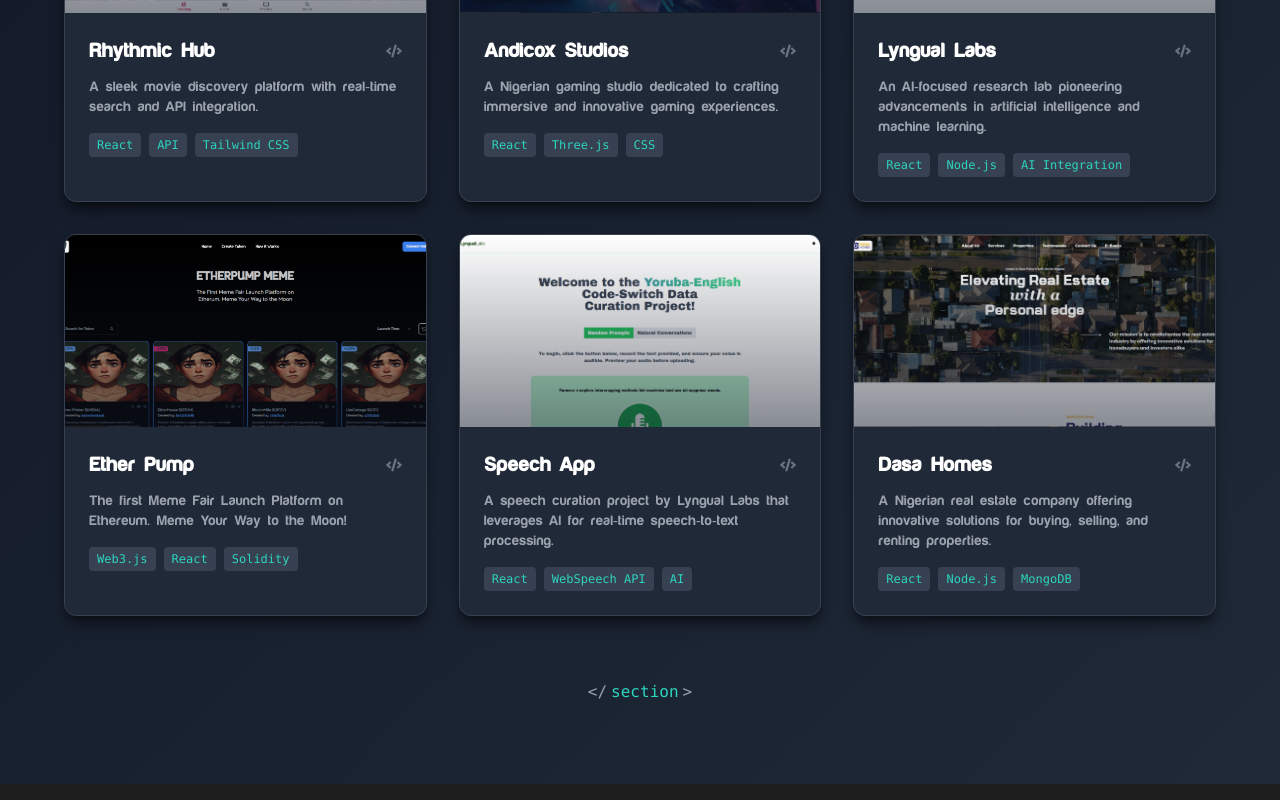
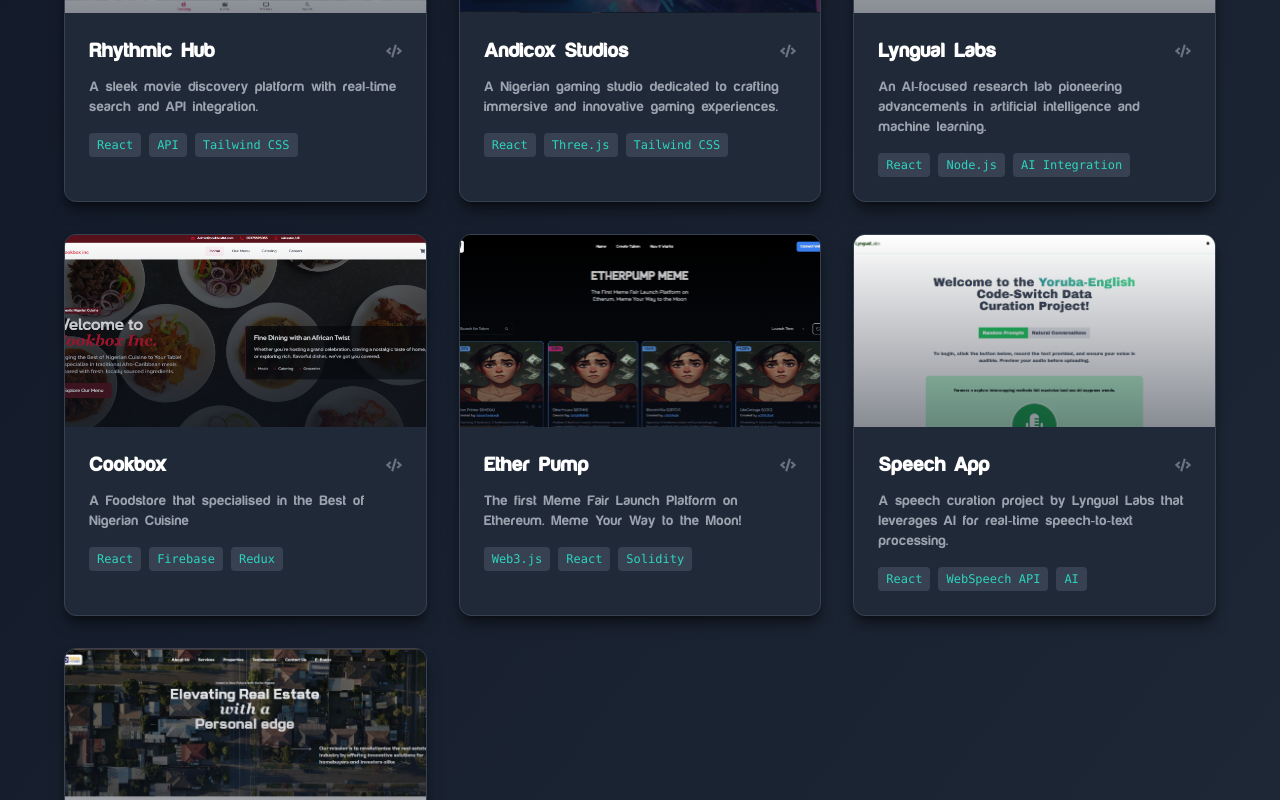
Before and after one commit to RhythmicRhythm/The-Rhythmic-Portfollio, a React (Vite) app: page / in a window 1280 px wide. Shown: the part 1280-2080 px from the top of the page. Built offline with nearby package versions, Linux system fonts and the light colour scheme.

Commit message:
Add Cookbox project to ProjectList with updated technologies and description

```diff
--- a/src/components/ProjectList.jsx
+++ b/src/components/ProjectList.jsx
@@ -7,6 +7,7 @@ import lyngual from "../assets/works/lyngual.png";
 import etherpump from "../assets/works/etherpump.png";
 import speechapp from "../assets/works/speechapp.png";
 import dasahomes from "../assets/works/dasahomes.png";
+import cookbox from "../assets/works/cookbox.png";
 
 const projects = [
   {
@@ -23,7 +24,7 @@ const projects = [
     link: "https://andicoxstudio.com",
     description:
       "A Nigerian gaming studio dedicated to crafting immersive and innovative gaming experiences.",
-    tech: ["React", "Three.js", "CSS"]
+    tech: ["React", "Three.js", "Tailwind CSS"]
   },
   {
     name: "Lyngual Labs",
@@ -32,6 +33,14 @@ const projects = [
     description:
       "An AI-focused research lab pioneering advancements in artificial intelligence and machine learning.",
     tech: ["React", "Node.js", "AI Integration"]
+  },
+  {
+    name: "Cookbox",
+    image: cookbox,
+    link: "https://cookboxltd.com",
+    description:
+      "A  Foodstore that specialised in the Best of Nigerian Cuisine",
+    tech: ["React", "Firebase", "Redux"]
   },
   {
     name: "Ether Pump",
```
Also changed, not shown: src/assets/works/cookbox.png (added).
